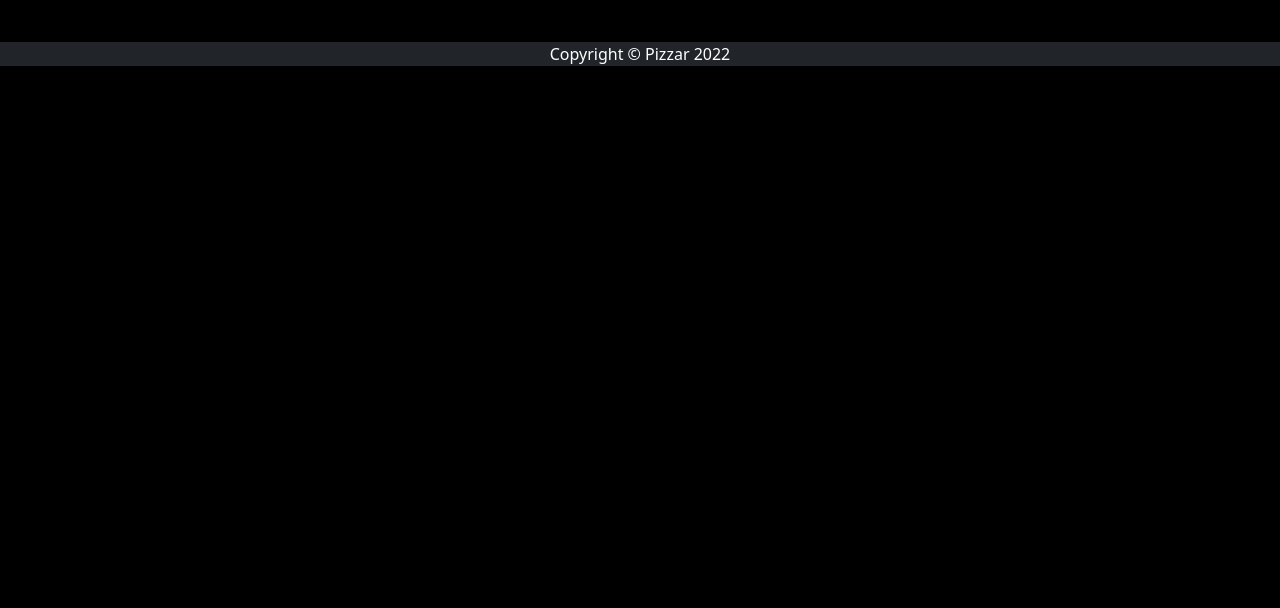
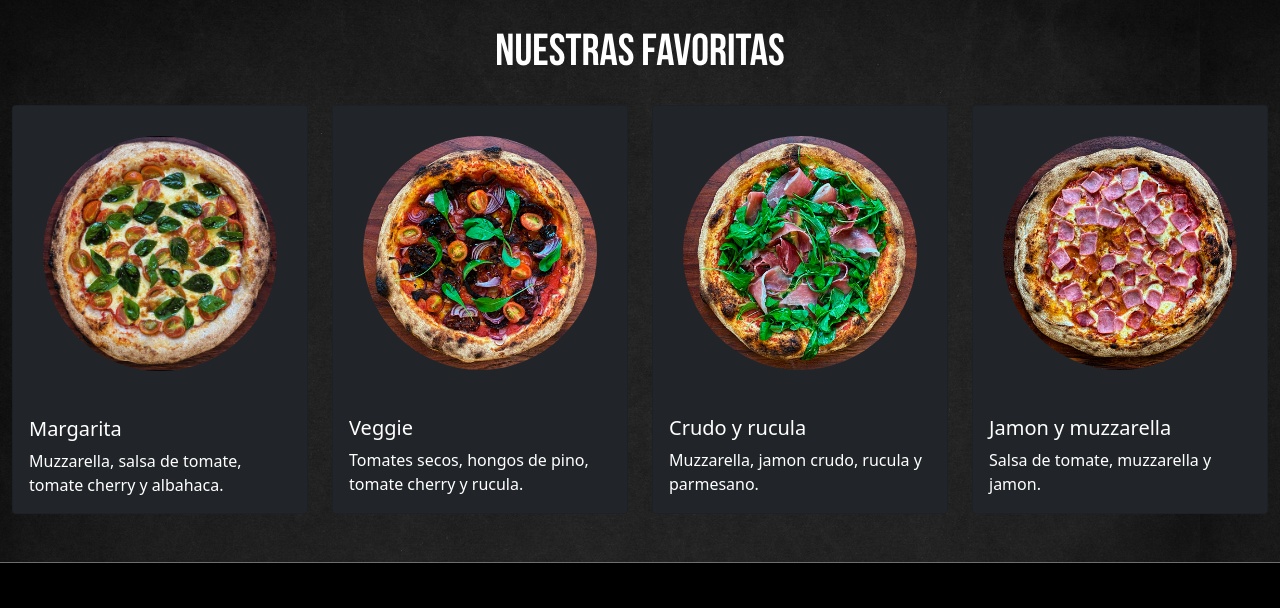
Before and after one commit to Arya-to/pizzar-tozzi, a website: page index.html in a window 1280 px wide. Shown: the part 1371-1979 px from the top of the page. Before the commit the page ends 1437 px from the top, so only its background shows below. Drawn offline with nearby package versions, Linux system fonts and the light colour scheme.

Commit message:
creo la seccion favoritas

```diff
--- a/index.html
+++ b/index.html
@@ -46,7 +46,7 @@
             </div>
         </nav>
     </header>
-    <!-- Fin header Boostrap -->
+    <!-- Main -->
     <main>
         <section class="container-fluid img-bg d-flex">
             <div class="row align-items-center">
@@ -65,7 +65,7 @@
                 </div>
             </div>
         </section>
-        <section class="section-two" style="background-image: url(/Imagenes/bg.jpg);">
+        <section class="section-two" style="background-image: url('./Imagenes/bg.jpg');">
             <div class="container">
                 <div class="row">
                     <div class="col-lg-12 mb-4">
@@ -90,9 +90,56 @@
                         <p>Listo! Disfruta de la mejor pizza</p>
                     </div>
                 </div>
+                <div class="row">
+                    <div class="col-lg-12 my-5">
+                        <a href="https://wa.me/+5491158102877?text=Buenas! Quiero hacer un pedido" class="boton btn btn-warning">Pedir ahora</a>
+                    </div>
+                </div>
             </div>
         </section>
+        <section class="section-three py-5" style="background-image: url('./Imagenes/black-smooth-textured-paper-background.jpg');">
+            <h2 class="mb-4">Nuestras favoritas</h2>
+            <div class="container-fluid">
+                <div class="row row-cols-1 row-cols-lg-4 g-4">
+                    <div class="col">
+                        <div class="card bg-dark w-100 h-100 tarjeta">
+                            <img src="../Imagenes/Pizza-1.jpg" class="card-img-top" alt="pizza margarita">
+                            <div class="card-body">
+                                <h5 class="card-title text-white">Margarita</h5>
+                                <p class="card-text text-white">Muzzarella, salsa de tomate, tomate cherry y albahaca.</p>
+                            </div>
+                        </div>
+                    </div>
+                    <div class="col">
+                        <div class="card bg-dark w-100 h-100 tarjeta">
+                            <img src="../Imagenes/pizza-2.jpg" class="card-img-top" alt="pizza veggie">
+                            <div class="card-body">
+                                <h5 class="card-title text-white">Veggie</h5>
+                                <p class="card-text text-white">Tomates secos, hongos de pino, tomate cherry y rucula.</p>
+                            </div>
+                        </div>
+                    </div>
+                    <div class="col">
+                        <div class="card bg-dark w-100 h-100 tarjeta">
+                            <img src="../Imagenes/pizza-3.jpg" class="card-img-top" alt="pizza crudo y rucula">
+                            <div class="card-body">
+                                <h5 class="card-title text-white">Crudo y rucula</h5>
+                                <p class="card-text text-white">Muzzarella, jamon crudo, rucula y parmesano.</p>
+                            </div>
+                        </div>
+                    </div>
+                    <div class="col">
+                        <div class="card bg-dark w-100 h-100 tarjeta">
+                            <img src="../Imagenes/pizza-6.jpg" class="card-img-top" alt="pizza jamon">
+                            <div class="card-body">
+                                <h5 class="card-title text-white">Jamon y muzzarella</h5>
+                                <p class="card-text text-white">Salsa de tomate, muzzarella y jamon.</p>
+                            </div>
+                        </div>
+                    </div>
+        </section>
     </main>
+    <!-- Footer -->
     <footer class="contenedor-footer">
         <div class="container-fluid">
           <div class="row py-5">
--- a/scss/components/_principal.scss
+++ b/scss/components/_principal.scss
@@ -83,3 +83,13 @@
         }
     }
 }
+
+.section-three {
+    h2 {
+        text-align: center;
+        text-transform: uppercase;
+        font-family: $fuente-principal;
+        color: $color-fonts;
+        font-size: 2.8rem;
+    }
+}
```
Also changed, not shown: Paginas/contacto.html (+1 -2 lines), Paginas/nosotros.html (+4 -5 lines), Imagenes/001-location.png (deleted), Imagenes/002-delivery-man.png (deleted), Imagenes/003-take-away.png (deleted), Imagenes/fondo-pizza-2.png (deleted), Imagenes/fondo_pizza.png (deleted), Imagenes/ing1.png (deleted), Imagenes/ing2.png (deleted), Imagenes/ing3.png (deleted), Imagenes/ing4.png (deleted), Imagenes/ing5.png (deleted), Imagenes/ing6.png (deleted), Imagenes/ing7.png (deleted), 2 more files.
